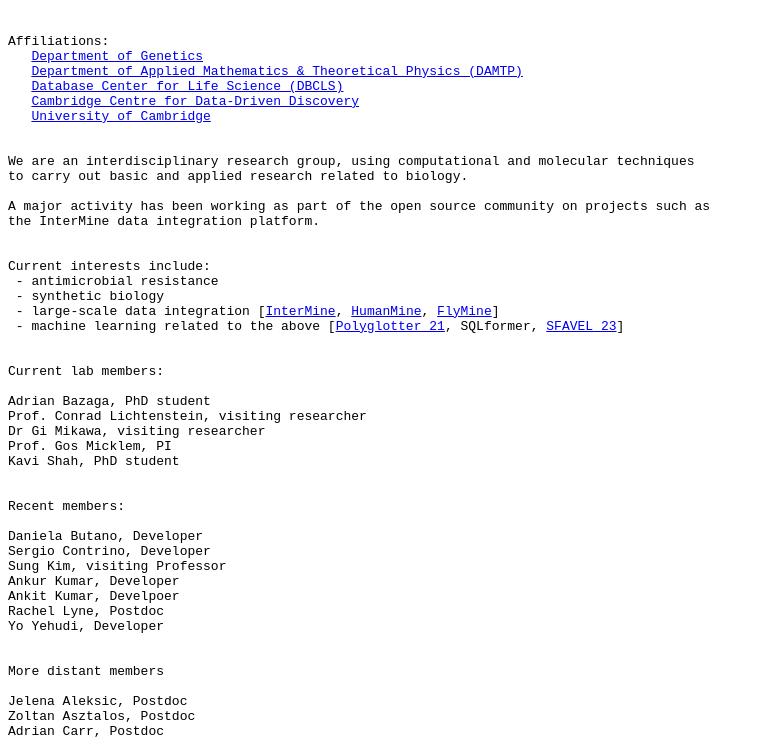
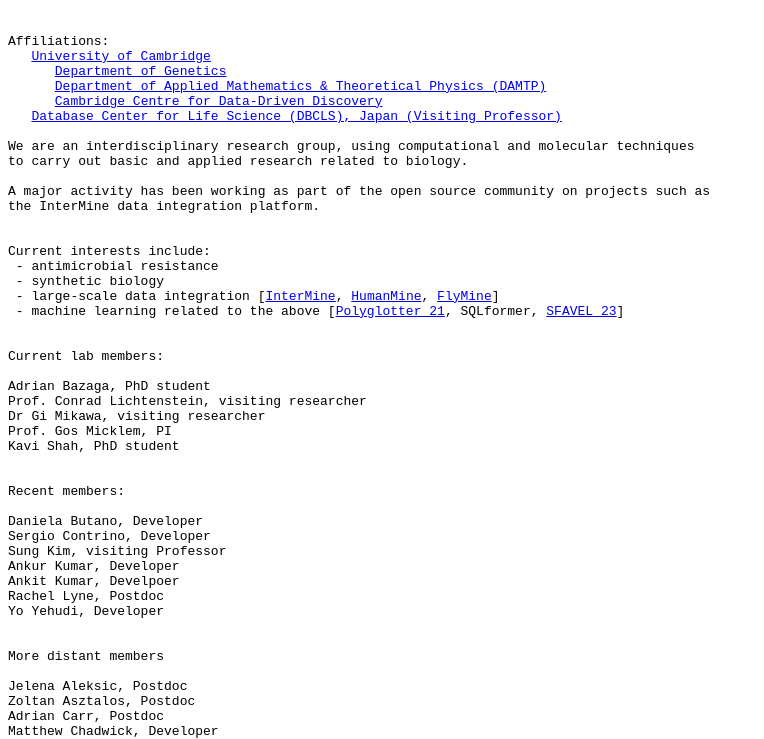
Before and after one commit to gmicklem/gmicklem.github.io, a plain HTML site: page index.html in a window 1280 px wide. Shown: the part 61-800 px from the top of the page, without its empty margins (0-764 px from the left). Drawn offline with Linux system fonts and the light colour scheme.

Commit message:
Improved affiliations by rearranging

```diff
--- a/index.html
+++ b/index.html
@@ -13,12 +13,11 @@
 <pre>
 
 Affiliations:
-   <a href="https://www.gen.cam.ac.uk">Department of Genetics</a>
-   <a href="https://www.damtp.cam.ac.uk">Department of Applied Mathematics & Theoretical Physics (DAMTP)</a>
-   <a href="https://dbcls.rois.ac.jp/index-en.html">Database Center for Life Science (DBCLS)</a>
-   <a href="https://www.c2d3.cam.ac.uk">Cambridge Centre for Data-Driven Discovery</a>
    <a href="https://www.cam.ac.uk">University of Cambridge</a>
-
+      <a href="https://www.gen.cam.ac.uk">Department of Genetics</a>
+      <a href="https://www.damtp.cam.ac.uk">Department of Applied Mathematics & Theoretical Physics (DAMTP)</a>
+      <a href="https://www.c2d3.cam.ac.uk">Cambridge Centre for Data-Driven Discovery</a>
+   <a href="https://dbcls.rois.ac.jp/index-en.html">Database Center for Life Science (DBCLS), Japan (Visiting Professor)</a>
 
 We are an interdisciplinary research group, using computational and molecular techniques
 to carry out basic and applied research related to biology.
```
